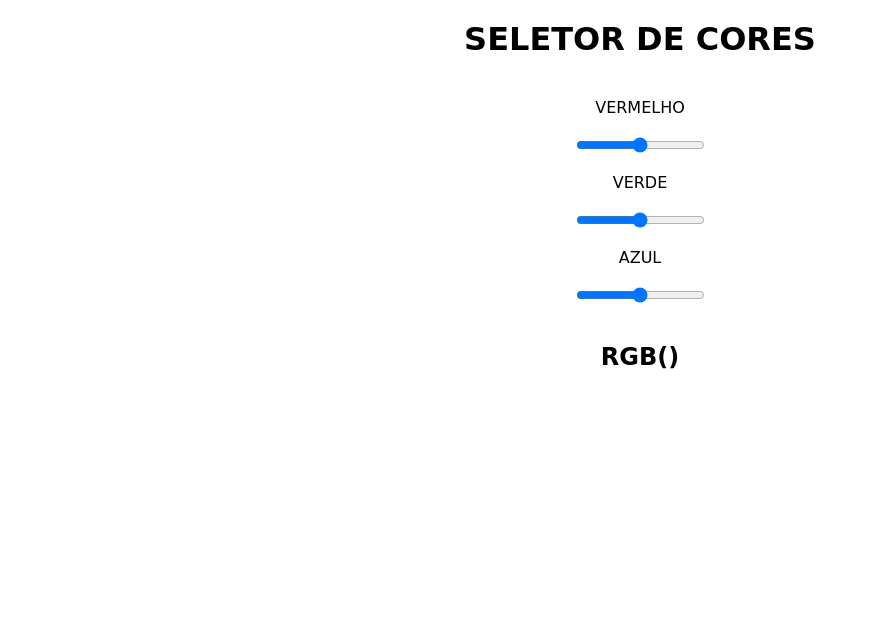
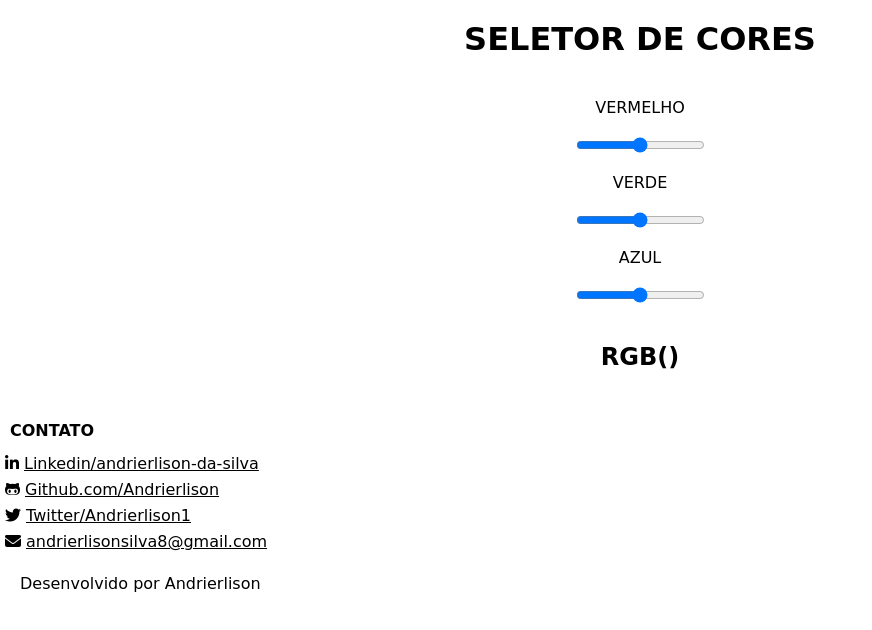
Before and after one commit to Andrierlison/color-picker, a plain HTML site: page index.html in a window 1280 px wide. Shown: the whole page, without its empty margins (0-872 px from the left). Drawn offline with Linux system fonts and the light colour scheme.

Commit message:
Adição da área de contatos

```diff
--- a/css/style.css
+++ b/css/style.css
@@ -2,20 +2,25 @@
   padding: 0px;
   margin: 0px;
 }
+
 body {
   width: 100%;
   height: 100%;
   font-family: cursive, sans-serif;
 }
+
 header h1 {
   text-align: center;
   padding: 20px;
 }
-article, input {
+
+article,
+input {
   display: block;
   margin: 20px auto;
   text-align: center;
 }
+
 main #resultado {
   width: 70%;
   height: 30%;
@@ -23,3 +28,19 @@ main #resultado {
   text-align: center;
   padding: 20px;
 }
+
+footer p {
+  padding: 20px;
+}
+
+footer h4 {
+  padding: 10px;
+}
+
+footer li i {
+  padding: 5px;
+}
+
+footer li a {
+  color: #000000
+}
--- a/index.html
+++ b/index.html
@@ -5,6 +5,8 @@
   <meta charset="UTF-8">
   <meta name="viewport" content="width=device-width, initial-scale=1">
   <link rel="stylesheet" href="css/style.css">
+    <script src="https://kit.fontawesome.com/57ded0e204.js" crossorigin="anonymous"></script>
+
   <title>SELETOR DE CORES</title>
 </head>
 
@@ -25,6 +27,19 @@
       </div>
     </article>
   </main>
-  </body>
-  <script src="js/seletor.js"></script>
+  <footer>
+    <ul>
+      <li>
+        <h4>CONTATO</h4>
+      </li>
+      <li><a target="_blank" href="https://www.linkedin.com/in/andrierlison-da-silva-916775190/"><i class="fab fa-linkedin-in"></i>Linkedin/andrierlison-da-silva</a></li>
+      <li><a target="_blank" href="https://github.com/Andrierlison"><i class="fab fa-github-alt"></i>Github.com/Andrierlison</a></li>
+      <li><a target="_blank" href="https://twitter.com/Andrierlison1?s=09"><i class="fab fa-twitter"></i>Twitter/Andrierlison1</a></li>
+      <li><a href="mailto:andrierlisonsilva8@gmail.com"><i class="fas fa-envelope"></i>andrierlisonsilva8@gmail.com</a></li>
+    </ul>
+    <p>Desenvolvido por Andrierlison</p>
+  </footer>
+</body>
+<script src="js/seletor.js"></script>
+
 </html>
```
Lines whose indentation alone changed are shown as unchanged.
